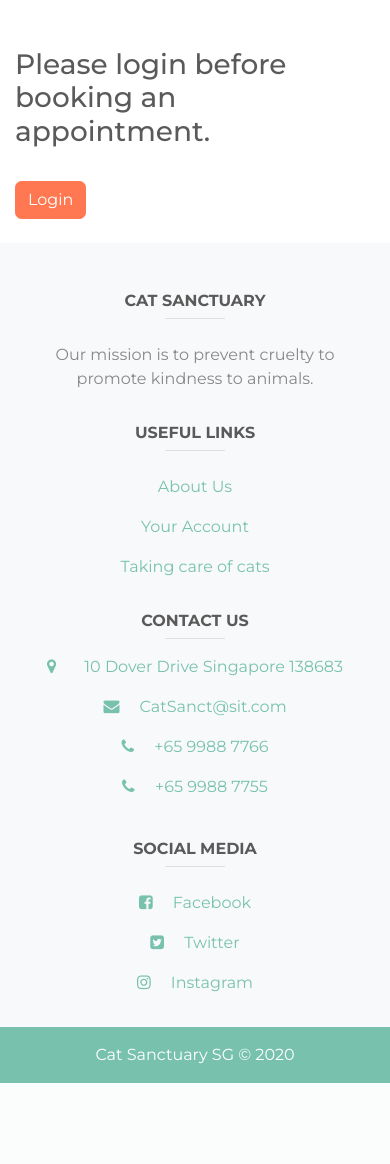
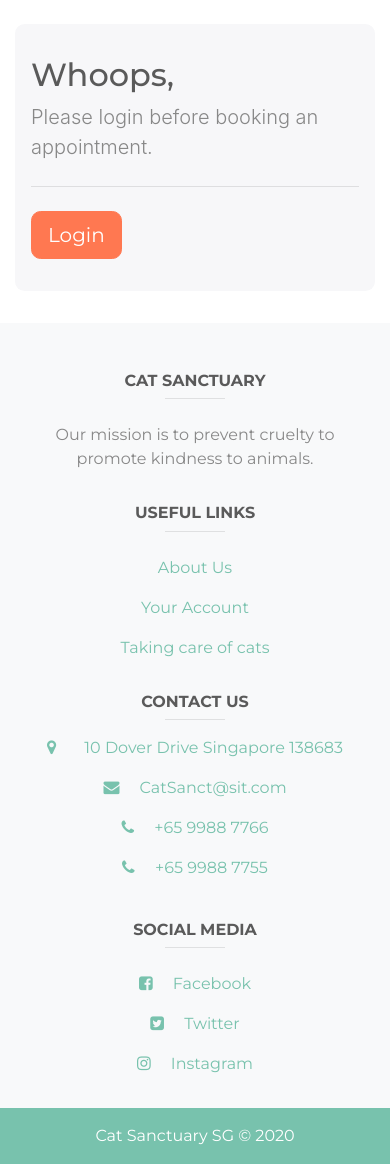
Before and after one commit to IENORI/ICT1004-Project-Grp7, a PHP site: page /appointment.php?id=1 in a window 390 px wide. Shown: the part 58-1222 px from the top of the page. Before the commit the page ends 1141 px from the top, so only its background shows below. Run offline with PHP 8.4, Linux system fonts and the light colour scheme; data that the repository does not hold is empty.

Commit message:
Updated "appointment" login to be responsive

```diff
--- a/appointment.php
+++ b/appointment.php
@@ -42,28 +42,30 @@ else {
     </head>
     <body>
 
+
+        <div id="parent-wrapper" class="d-flex flex-column min-vh-100">
             <?php
                 include "inc.nav.php";
             ?>
-            <div class="container-fluid">
+            <br>
+            <main id="content-wrapper" class="container-fluid p-0 m-0">
                 <?php
                     if(!isset($_SESSION['UID'])) {
-                echo "<br><br><h3 class='selected'>Please login before booking an appointment.</h4><br>";
-                echo "<a href='login.php' class= 'btn btn-danger'>Login</a><br><br></div>";
-
+                        echo "<div class='container'>";
+                        echo "<div class='jumbotron'>";
+                        echo "<h2>Whoops,</h2>";
+                        echo "<p class='lead selected'>Please login before booking an appointment.</p>";
+                        echo "<hr class='my-4'>";
+                        echo "<a href='login.php' class= 'btn btn-lg btn-danger'>Login</a>";
+                        echo "</div>";
+                        echo "</div>";
                     } else {
                 ?>
-
-
-        <br>
-        <main class="container">
                 <h3 class="selected">Cat selection:</h3>
-
                 <table>
                     <tbody>
                         <form action="process/proc.appointment.php?id=<?php echo $row['CID']; ?>" method="post">
                             <tr><img src="<?php echo $row['Images']?>" class="appointmentImage"></tr><br><br>
-
                             <tr><b>Name: </b><?php echo $row['CatName']; ?></tr><br>
                             <tr><b>Description: </b> <?php echo $row['Description']; ?></tr><br>
                             <tr><b>Breed: </b><?php echo $row['CatType']; ?></tr><br>
@@ -71,26 +73,19 @@ else {
 
                             <tr><label for="selecttime"><b>Select Date and Time of appointment:</b></label><br>
                             <input type="datetime-local"  id="selecttime" name="selecttime" REQUIRED></tr>
-
                             <br>
                             <br>
-                        <td><button type="submit" class="btn btn-primary" name="appointmentnext" value="appointmentnext">
-                                Confirm book appointment</button></td>
+                            <td><button type="submit" class="btn btn-primary" name="appointmentnext" value="appointmentnext">Confirm book appointment</button></td>
                         </form>
-
-
-
                     </tbody>
                 </table>
-        <br>
-
+                <?php
+                    }
+                ?>
             </main>
             <?php
-                }
                 include "inc.footer.php";
-
-
-
             ?>
+        </div>
     </body>
 </html>
--- a/process/proc.loginfail_frag.php
+++ b/process/proc.loginfail_frag.php
@@ -15,7 +15,7 @@ LOGIN FAILURE FRAGMENT CONFIRMATION PAGE
           <hr class="my-4">
           <p> <?php echo $msg_error; ?></p>
           <p class="lead">
-              <a class="btn btn-primary btn-lg" href="../login.php" role="button">Back to Login</a>
+              <a class="btn btn-danger btn-lg" href="../login.php" role="button">Back to Login</a>
           </p>
         </div>
     </div>
```
Lines whose indentation alone changed are shown as unchanged.
